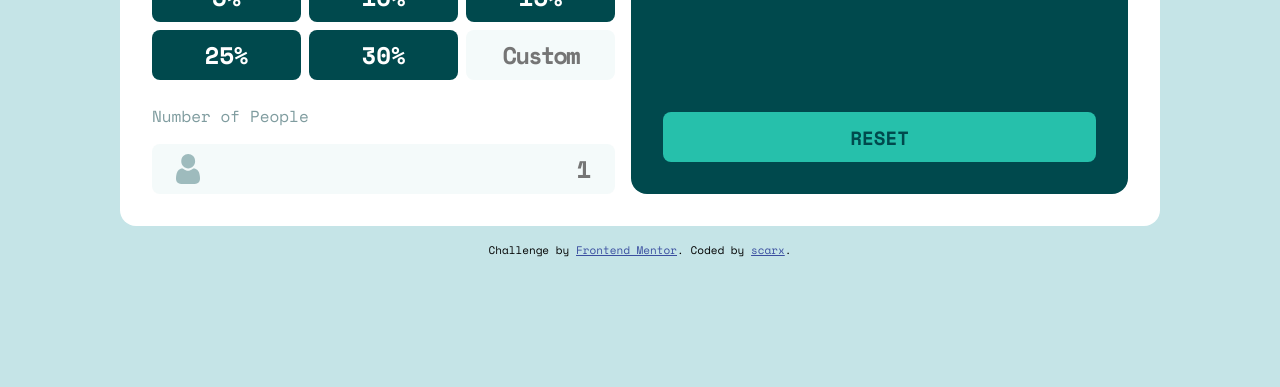
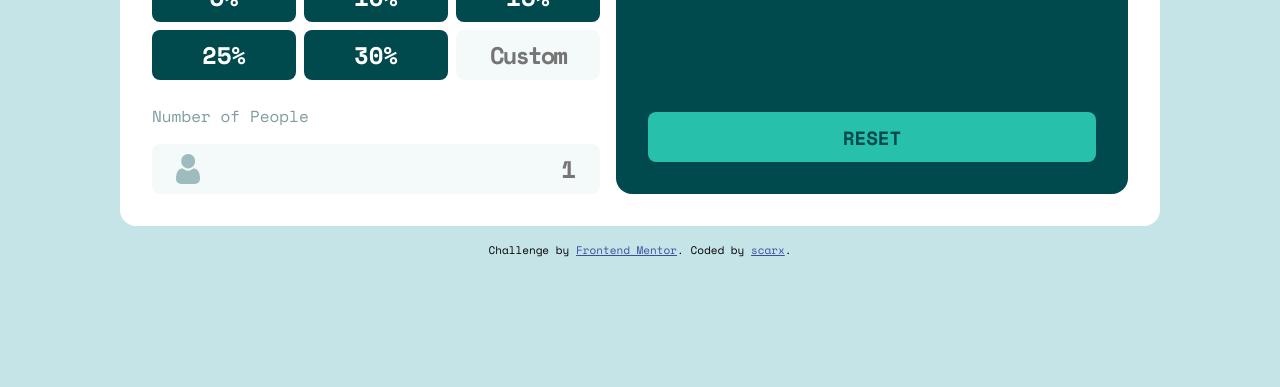
Before and after one commit to scarx2001/hello-websites, a plain HTML site: page index.html in a window 1280 px wide. Shown: the part 413-800 px from the top of the page. Drawn offline with nearby package versions, Linux system fonts and the light colour scheme.

Commit message:
fix layout issus

```diff
--- a/style.css
+++ b/style.css
@@ -8,6 +8,7 @@
 }
 
 body {
+  padding: 25px 0;
   display: flex;
   flex-direction: column;
   justify-content: center;
@@ -160,24 +161,21 @@ input::-webkit-inner-spin-button {
 }
 
 @media (max-width: 990px) {
-  header {
-    margin-top: 2em;
-  }
   header img {
     transform: scale(1.2);
   }
 }
 
 @media (min-width: 990px) {
-  header {
-    margin: 0;
-  }
   .calculator-form {
     display: flex;
     gap: 1em;
   }
-  .calculator-form > * {
-    width: 100%;
+  .result, .input {
+    flex: 1;
+  }
+  .input {
+    flex: 1;
   }
 }
 .tips {
```
